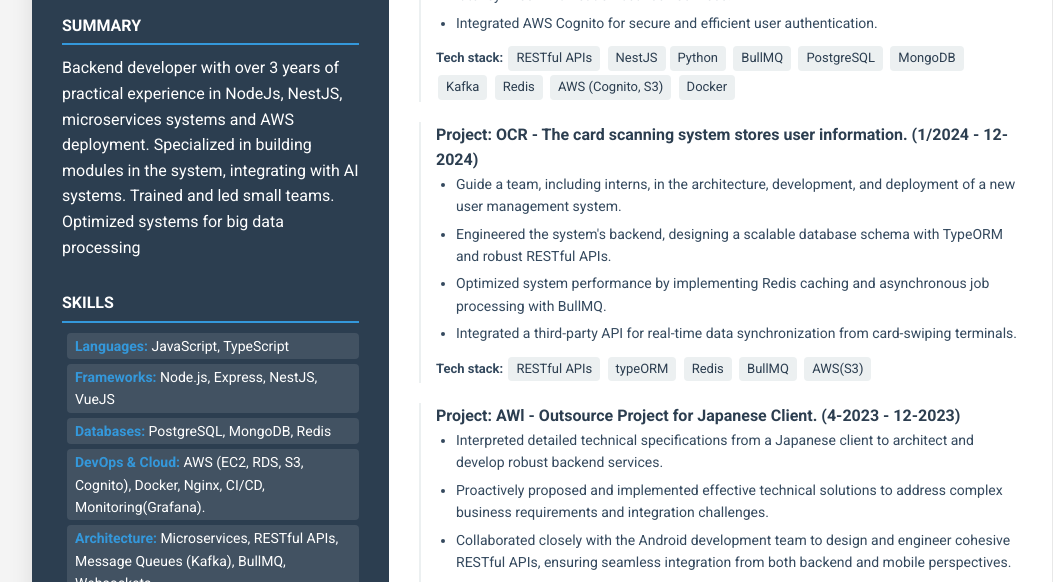
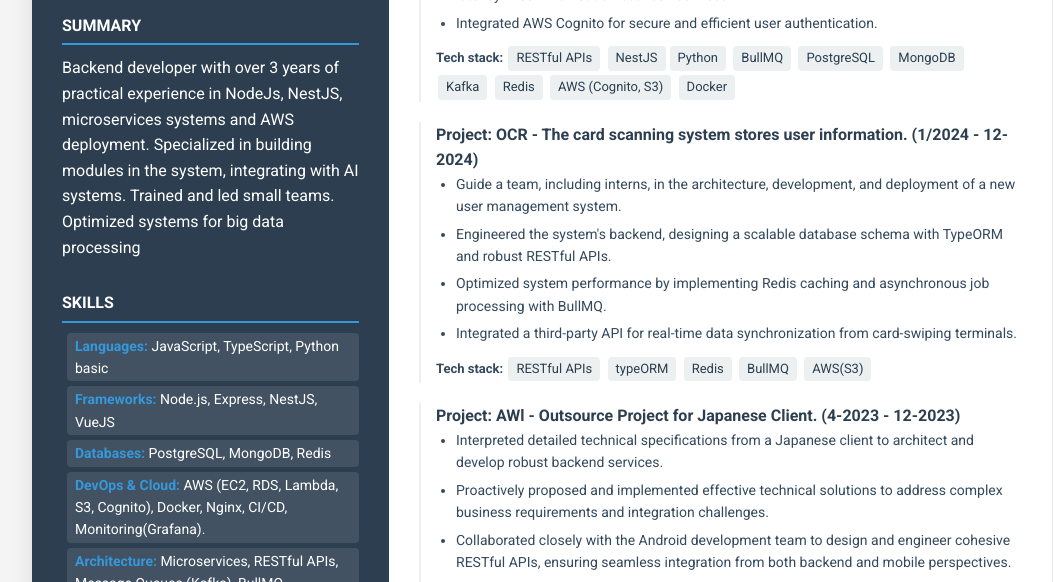
Before and after one commit to TunNT/mycv2025, a plain HTML site: page index.html in a window 1280 px wide. Shown: the part 370-952 px from the top of the page, without its empty margins (98-1151 px from the left). Drawn offline with Linux system fonts and the light colour scheme.

Commit message:
add python

```diff
--- a/index.html
+++ b/index.html
@@ -219,10 +219,10 @@
             <section class="section">
                 <h3>Skills</h3>
                 <ul class="skills-list">
-                    <li><strong>Languages:</strong> JavaScript, TypeScript</li>
+                    <li><strong>Languages:</strong> JavaScript, TypeScript, Python basic</li>
                     <li><strong>Frameworks:</strong> Node.js, Express, NestJS, VueJS</li>
                     <li><strong>Databases:</strong> PostgreSQL, MongoDB, Redis</li>
-                    <li><strong>DevOps & Cloud:</strong> AWS (EC2, RDS, S3, Cognito), Docker, Nginx, CI/CD, Monitoring(Grafana).</li>
+                    <li><strong>DevOps & Cloud:</strong> AWS (EC2, RDS, Lambda, S3, Cognito), Docker, Nginx, CI/CD, Monitoring(Grafana).</li>
                     <li><strong>Architecture:</strong> Microservices, RESTful APIs, Message Queues (Kafka), BullMQ, Websockets</li>
                     <li><strong>Soft Skills:</strong> Communication, Teamwork, Problem Solving, Mentoring</li>
                 </ul>
```
